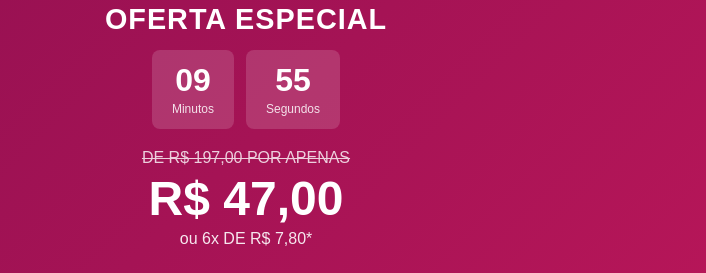
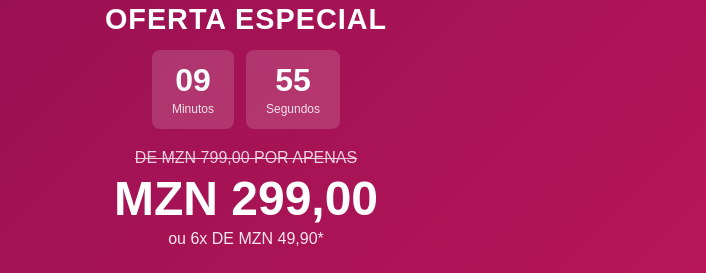
Before and after one commit to Zeferino01/LOGURTE-CASEIRO-GOURMET, a plain HTML site: page index.html in a window 1280 px wide. Shown: the part 5242-5515 px from the top of the page, 574-1280 px from the left. Drawn offline with Linux system fonts and the light colour scheme.

Commit message:
index.html

```diff
--- a/index (7).html
+++ b/index.html
@@ -29,12 +29,12 @@
     t.src=v;s=b.getElementsByTagName(e)[0];
     s.parentNode.insertBefore(t,s)}(window, document,'script',
     'https://connect.facebook.net/en_US/fbevents.js');
-    fbq('init', 'SEU_ID_AQUI');
+    fbq('init', '818384020911022');
     fbq('track', 'PageView');
   </script>
   <noscript>
     <img height="1" width="1" style="display:none"
-      src="https://www.facebook.com/tr?id=SEU_ID_AQUI&ev=PageView&noscript=1" />
+      src="https://www.facebook.com/tr?id=818384020911022&ev=PageView&noscript=1" />
   </noscript>
   <!-- Fim do Meta Pixel -->
 
@@ -474,9 +474,9 @@
           </div>
         </div>
 
-        <p class="preco-de">DE R$ 197,00 POR APENAS</p>
-        <p class="preco-por">R$ 47,00</p>
-        <p class="parcelado">ou 6x DE R$ 7,80*</p>
+        <p class="preco-de">DE MZN 799,00 POR APENAS</p>
+        <p class="preco-por">MZN 299,00</p>
+        <p class="parcelado">ou 6x DE MZN 49,90*</p>
 
         <a class="btn-branco" href="https://checkout.escalepay.com/1087099">
           COMPRAR AGORA
```
